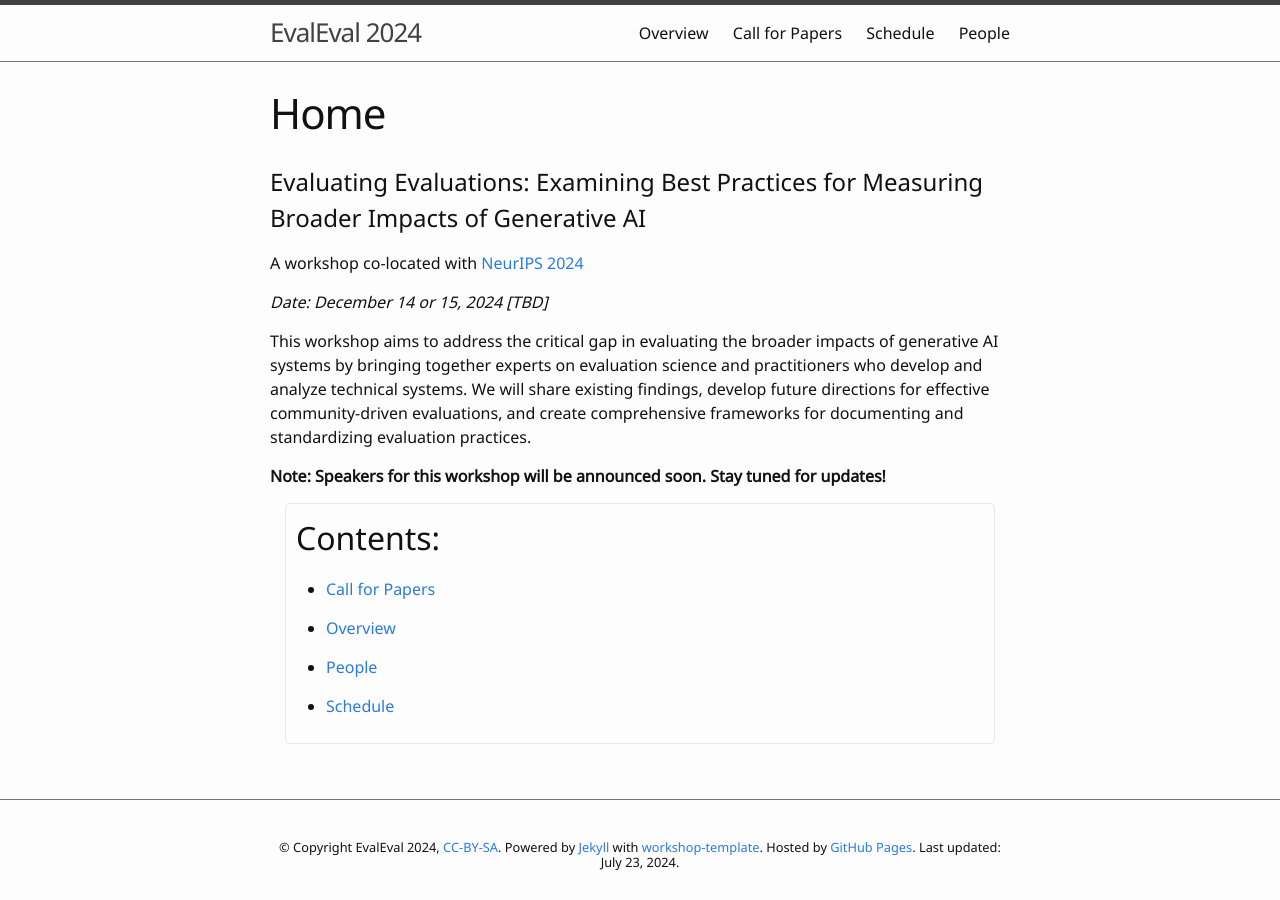
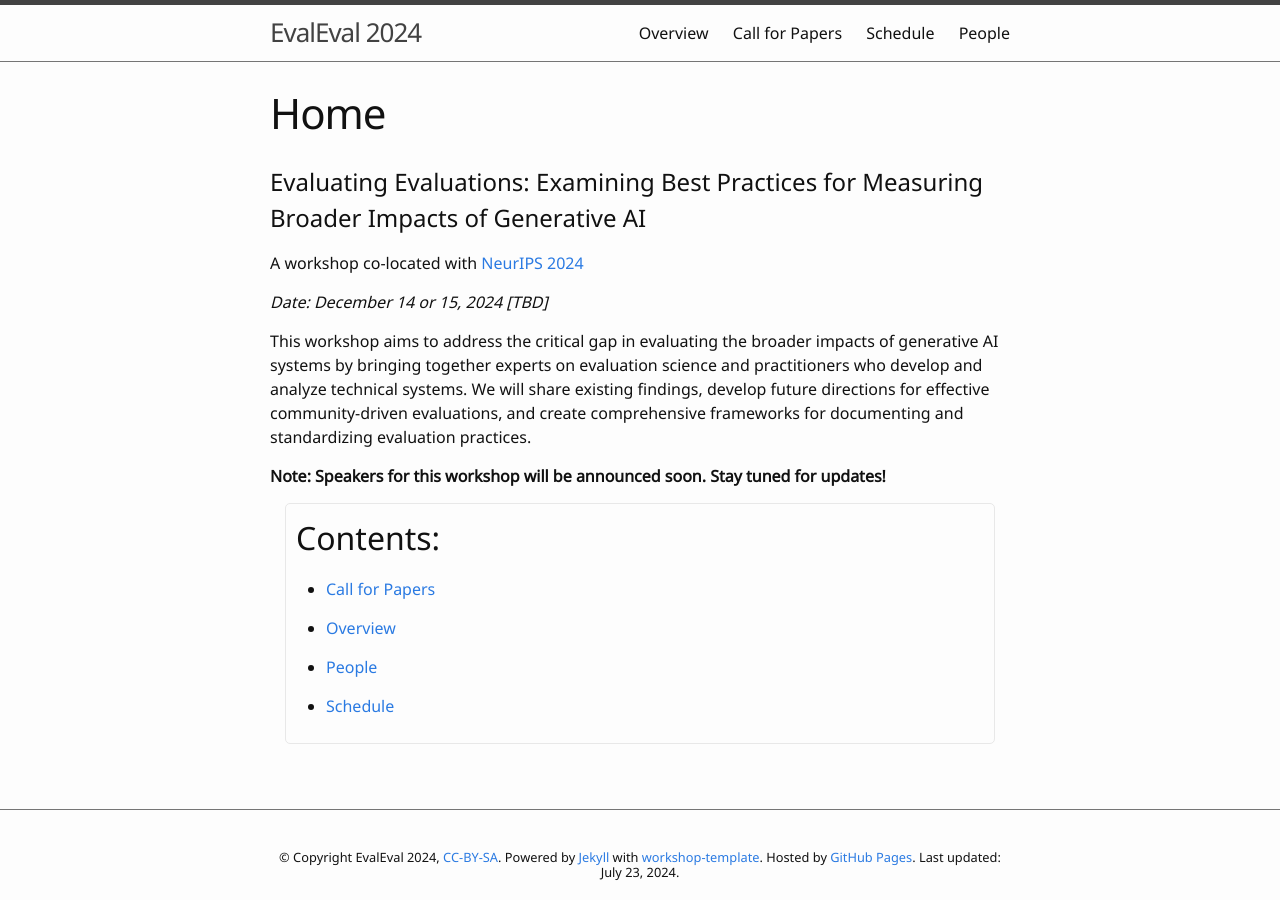
Before and after one commit to aaai-fidu-lab/aaai-fidu-lab.github.io, a Jekyll site: the page built from index.md, in a window 1280 px wide. Built offline with Jekyll 4.4.1, drawn with Linux system fonts in a browser that asks for light colours; our own code applies the rules of GitHub Pages for plain Markdown files.

Commit message:
Update custom.css

```diff
--- a/css/custom.css
+++ b/css/custom.css
@@ -17,7 +17,7 @@ html, body {
   position: absolute;
   bottom: 0;
   width: 100%;
-  height: 40px;  /* Reduced fixed height of the footer */
+  height: 30px;  /* Reduced fixed height of the footer */
 }
 
 .site-footer .wrapper {
```
